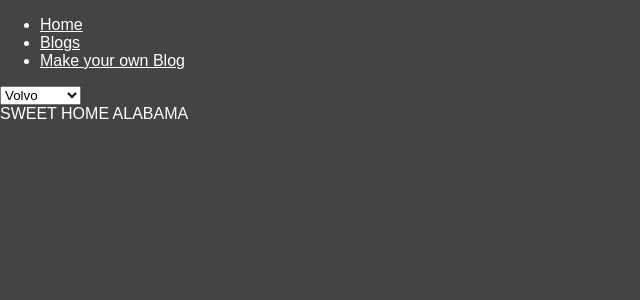
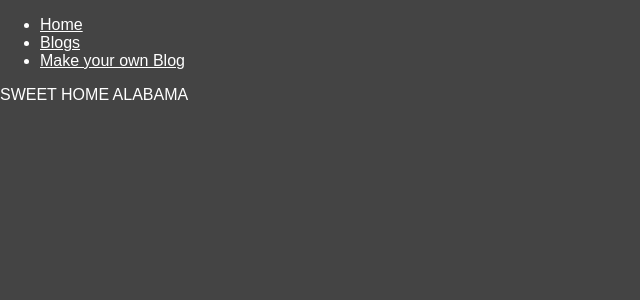
Before and after one commit to Kattenelvis/fullstackblogapp, a React (Create React App) app in the folder client/: page / in a window 1280 px wide. Shown: the top 300 px of the page, without its empty margins (0-640 px from the left). Built offline with nearby package versions, Linux system fonts and the light colour scheme.

Commit message:
Moved some files around

```diff
--- a/client/src/App.js
+++ b/client/src/App.js
@@ -6,7 +6,7 @@ import { BrowserRouter as Router, Switch, Route } from "react-router-dom";
 import Header from "./Components/Header";
 import About from "./Components/About";
 import Blogs from "./Components/Blogs";
-import BlogSite from "./Components/BlogSite";
+import BlogSite from "./Components/Blogsite/BlogSite";
 import Editor from "./Components/Editor";
 import { ContextProvider, Context } from "./Components/CreateContextTest";
 
--- a/client/src/Components/Blogs.js
+++ b/client/src/Components/Blogs.js
@@ -19,7 +19,7 @@ export default function Blogs() {
       {blogs.map(blog => {
         return (
           <div key={blog.id} style={{ marginBottom: "20px" }}>
-            <Link to={`blogs/${blog.id}`}>{blog.title}</Link> <br />
+            <Link to={`blogs/${blog.id}`}>{blog.title} likes: {blog.likes}</Link> <br />
           </div>
         );
       })}
--- a/client/src/Components/Blog.js
+++ b/client/src/Components/Blogsite/Blog.js
@@ -1,6 +1,7 @@
 import React from "react";
 
 export default function Blog({ blog }) {
+
   return (
     <div>
       <div className="blogTitle">
@@ -8,6 +9,7 @@ export default function Blog({ blog }) {
       </div>
       <div id="blogBody"></div>
       <div className="blogDate">{blog.date}</div>
+      <div className="likesCounter">Likes:{blog.likes} <button>Like</button></div>
     </div>
   );
 }
--- a/client/src/Components/BlogSite.js
+++ b/client/src/Components/Blogsite/BlogSite.js
@@ -30,6 +30,10 @@ function BlogSite({ match }) {
     }
   };
 
+  const edited = newBlog =>{
+    Axios.put()
+  }
+
   useEffect(() => {
     getData();
   }, []);
--- a/client/src/Components/Header.js
+++ b/client/src/Components/Header.js
@@ -17,13 +17,6 @@ export default function Header() {
           <li>Make your own Blog</li>
         </Link>
       </ul>
-
-      <select>
-        <option value="volvo">Volvo</option>
-        <option value="saab">Saab</option>
-        <option value="mercedes">Mercedes</option>
-        <option value="audi">Audi</option>
-      </select>
     </div>
   );
 }
```
Also changed, not shown: client/src/Components/Blogsite/CommentForm.js (renamed from client/src/Components/CommentForm.js), client/src/Components/Blogsite/Comments.js (renamed from client/src/Components/Comments.js), 2 other files (tests, documents, lock files or other folders).
